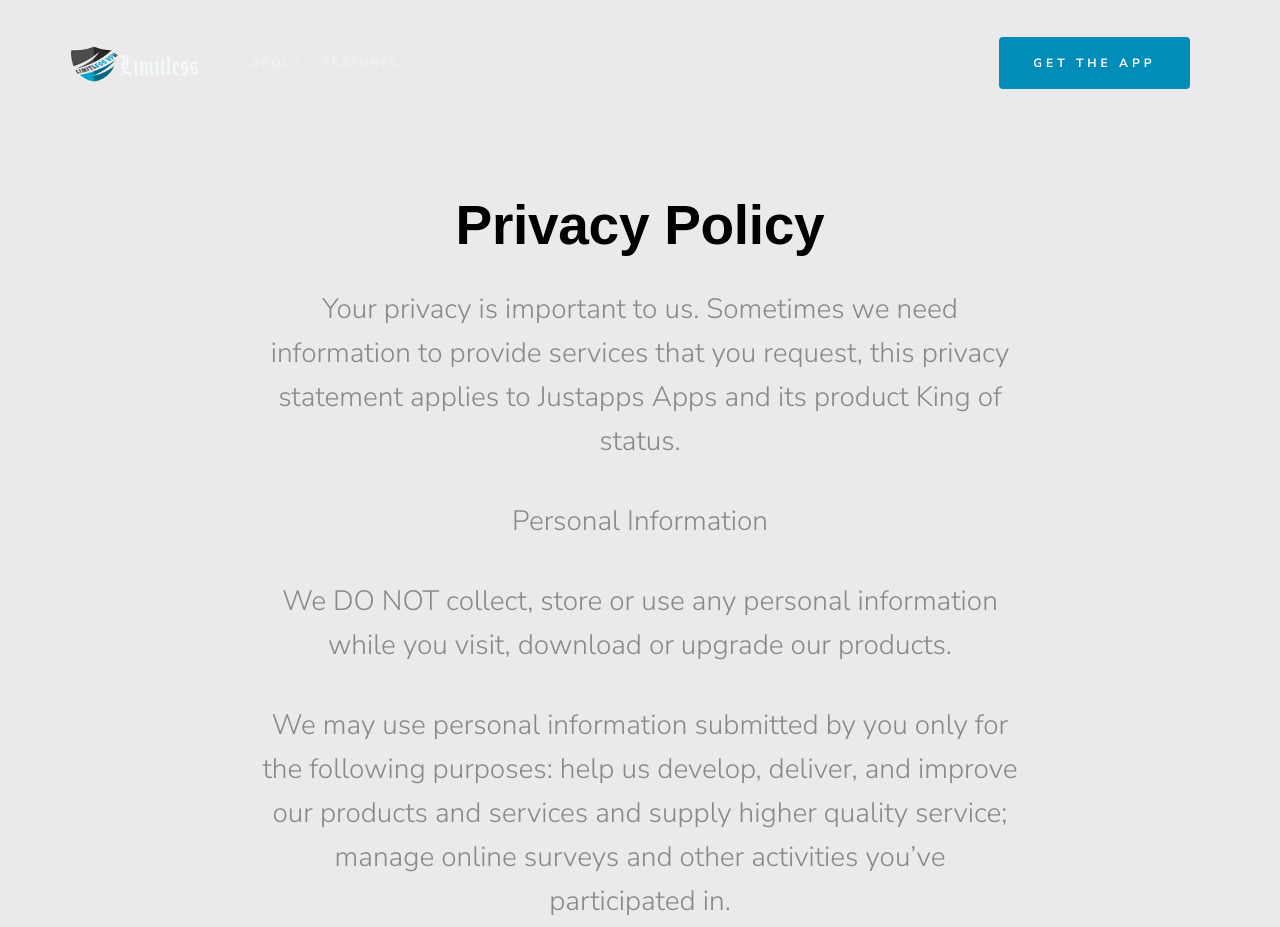
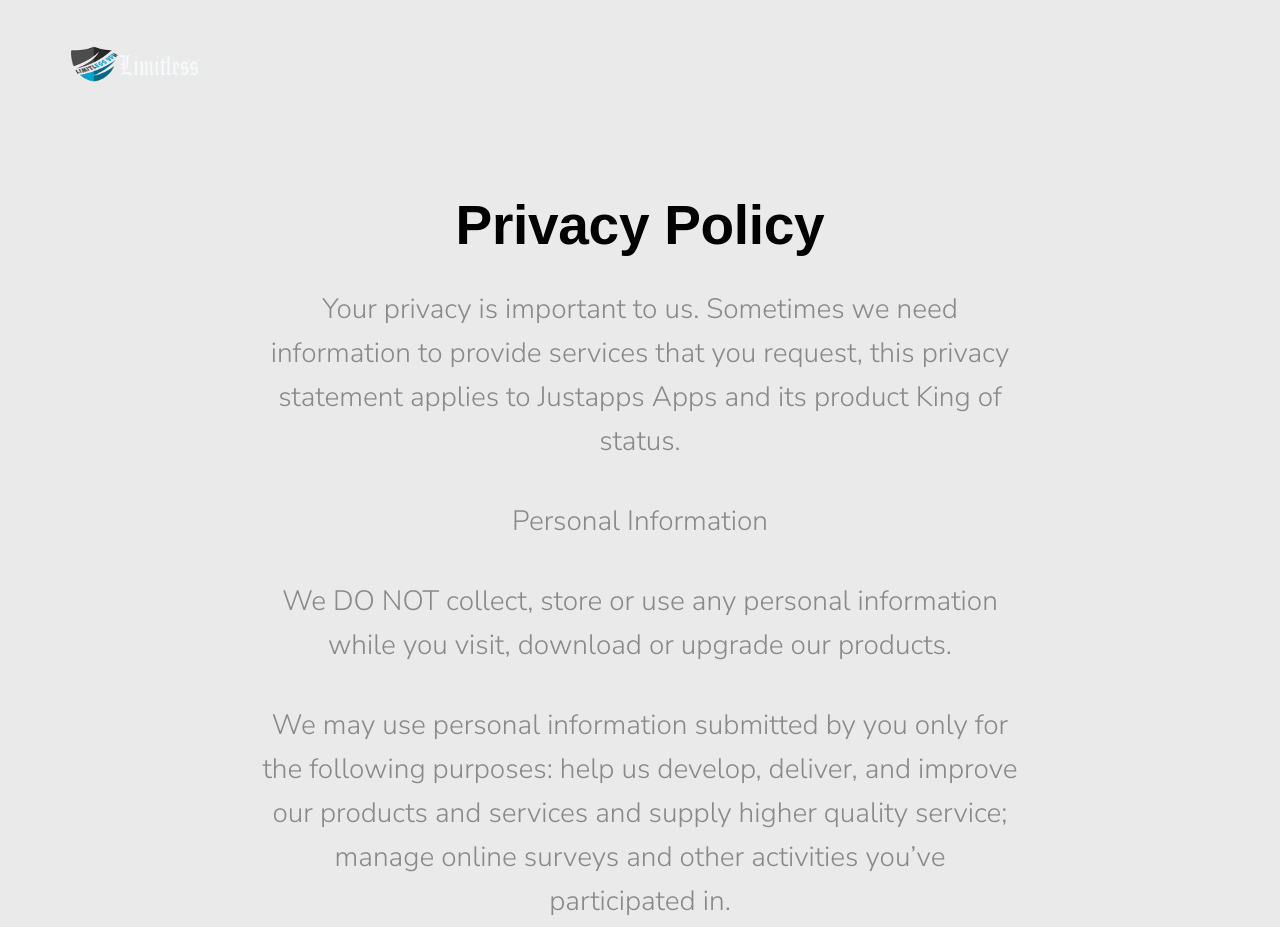
Before and after one commit to XyrussProject/limitlessvpn-core, a plain HTML site: page privacy-policy.html in a window 1280 px wide. Shown: the top 927 px of the page. Drawn offline with Linux system fonts and the light colour scheme; a web font is replaced by a local one.

Commit message:
Update privacy-policy.html

```diff
--- a/privacy-policy.html
+++ b/privacy-policy.html
@@ -54,26 +54,6 @@
                     <img src="images/xyme5.png" alt="Homepage">
                 </a>
             </div>
-
-            <nav class="header-nav-wrap">
-                <ul class="header-main-nav">
-                    <!--
-                    <li class="current"><a class="smoothscroll" href="#home" title="intro">Intro</a></li>
-                    -->
-                    <li><a class="smoothscroll" href="#about" title="about">About</a></li>
-                    <li><a class="smoothscroll" href="#features" title="features">Features</a></li>
-                    <!--
-                    <li><a class="smoothscroll" href="#download" title="download">Download</a></li>
-                    -->
-                </ul>
-
-                <div class="header-cta">
-                    <a href="#download" class="btn btn--primary header-cta__btn smoothscroll">Get The App</a>
-                </div>
-            </nav> <!-- end header-nav-wrap -->
-
-            <a class="header-menu-toggle" href="#"><span>Menu</span></a>
-        </div>
 
     </header> <!-- end header -->
 
```
